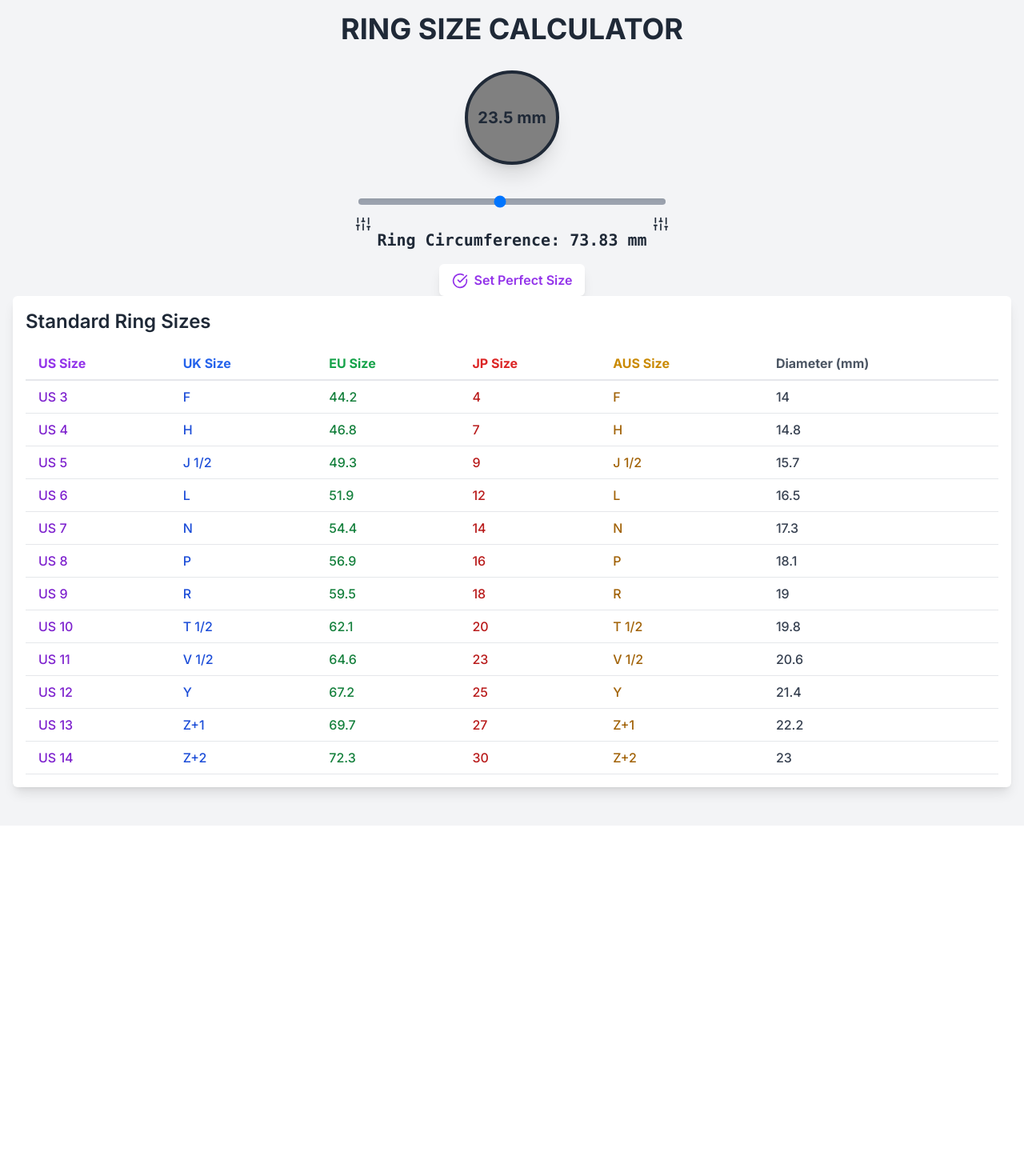
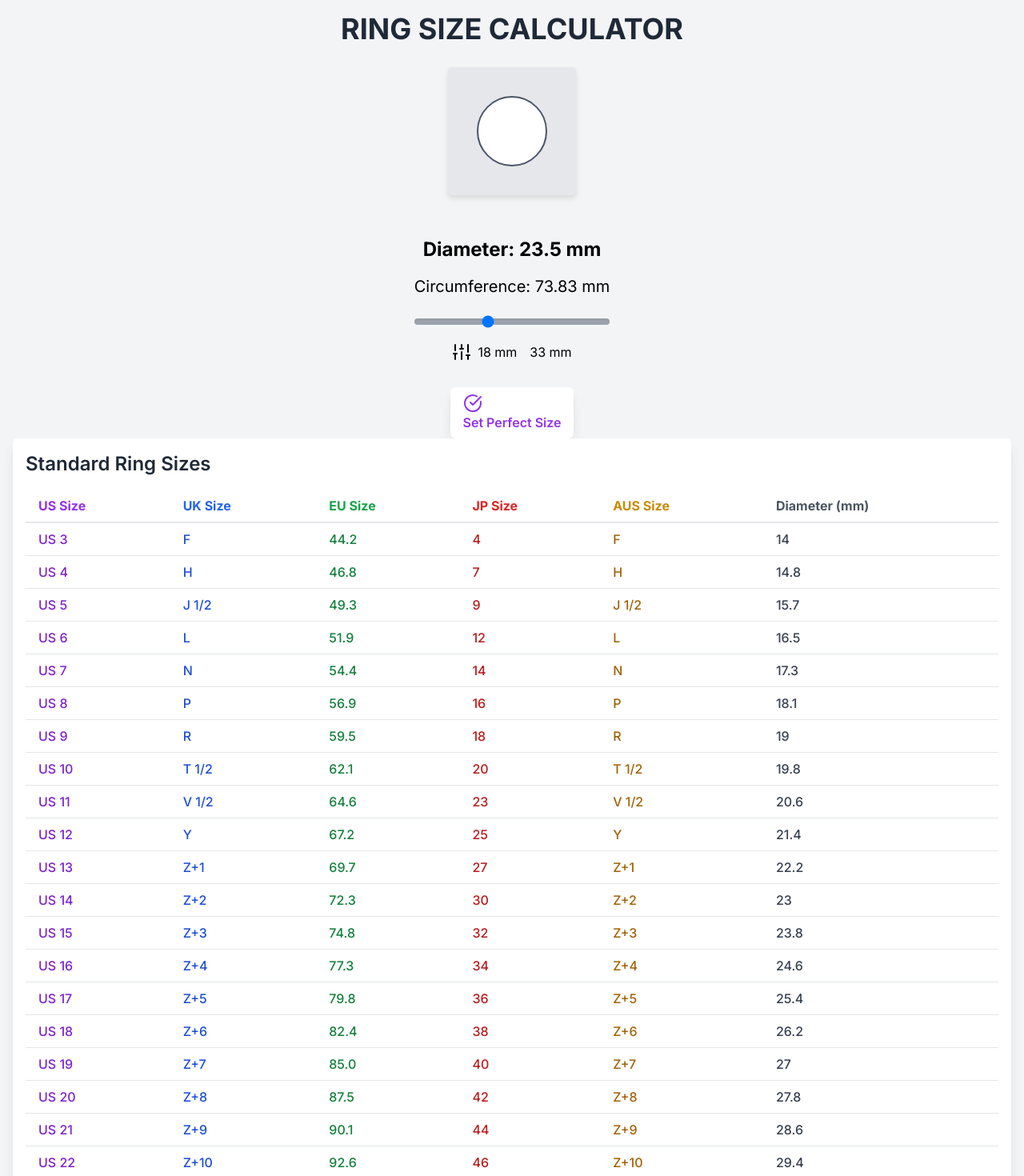
Before and after one commit to zabi076/RingSizeCalculator, a Next.js app: page / in a window 1280 px wide. Shown: the top 1470 px of the page at 80% size. Before the commit the page ends 1032 px from the top, so only its background shows below. Built offline with nearby package versions, Linux system fonts and the light colour scheme.

Commit message:
more size added

```diff
--- a/src/app/components/RingSliderPage.tsx
+++ b/src/app/components/RingSliderPage.tsx
@@ -4,8 +4,8 @@ import { Sliders, CheckCircle, Edit } from 'lucide-react';
 import Button from './button';
 
 const RingSlider = () => {
-  const [size, setSize] = useState(23.5); // Set initial size to middle of new range
-  const [perfectSize, setPerfectSize] = useState<number | null>(null);
+  const [size, setSize] = useState(23.5);
+  const [perfectSize, setPerfectSize] = useState(null);
   const [isEditing, setIsEditing] = useState(false);
 
   const handleSizeChange = (newSize: number) => {
@@ -20,8 +20,8 @@ const RingSlider = () => {
     setIsEditing(false);
   };
 
-  const handleTouchMove = (e: React.TouchEvent<HTMLInputElement>) => {
-    e.preventDefault(); // Prevent scrolling while sliding
+  const handleTouchMove = (e: React.TouchEvent) => {
+    e.preventDefault();
     const touch = e.touches[0];
     const slider = e.currentTarget;
     const rect = slider.getBoundingClientRect();
@@ -30,70 +30,81 @@ const RingSlider = () => {
     handleSizeChange(parseFloat(clampedSize.toFixed(1)));
   };
 
-  const calculateRingSize = (diameter: number) => {
+  const calculateRingCircumference = (diameter: number) => {
     return (diameter * Math.PI).toFixed(2);
   };
 
   return (
-    <div className="flex flex-col items-center justify-center w-full max-w-md">
-      <div className="relative mb-8">
+    <div className="flex flex-col items-center">
+      <div
+        className="w-40 h-40 bg-gray-200 rounded mb-8 mt-4 flex items-center justify-center relative"
+        style={{
+          pointerEvents: 'none',
+          padding: '20px',
+          boxShadow: '0 4px 6px rgba(0, 0, 0, 0.1)',
+          transform: 'translateY(-20px)'
+        }}
+      >
         <div
-          className="border-4 border-gray-800 rounded-full transition-all duration-300 ease-in-out shadow-xl"
-          style={{ width: `${size * 5}px`, height: `${size * 5}px`, backgroundColor: 'gray' }}
+          className="bg-white rounded-full"
+          style={{
+            width: `${size}mm`,
+            height: `${size}mm`,
+            border: '2px solid #4a5568'
+          }}
         ></div>
-        <div className="absolute inset-0 flex items-center justify-center text-gray-800 font-bold text-xl">
-          {size.toFixed(1)} mm
-        </div>
       </div>
-
-      <div className="w-64 md:w-96">
+      <div className="text-2xl font-bold mb-4">
+        Diameter: {size.toFixed(1)} mm
+      </div>
+      <div className="text-xl mb-4">
+        Circumference: {calculateRingCircumference(size)} mm
+      </div>
+      <div className="w-full max-w-md mb-4">
         <input
           type="range"
           min="18"
-          max="30"
+          max="33"
           step="0.1"
           value={size}
           onChange={(e) => handleSizeChange(parseFloat(e.target.value))}
           onTouchMove={handleTouchMove}
-          onTouchStart={(e) => e.preventDefault()} // Prevent scrolling on touch start
+          onTouchStart={(e) => e.preventDefault()}
           className="w-full h-2 bg-gray-400 rounded-lg appearance-none cursor-pointer shadow-inner"
         />
-        <div className="relative mt-2">
-          <div className="absolute left-0 -ml-1">
-            <Sliders size={20} className="text-gray-800" />
-          </div>
-          <div className="absolute right-0 -mr-1">
-            <Sliders size={20} className="text-gray-800" />
-          </div>
-        </div>
       </div>
-
-      <div className="mt-4 text-gray-800 text-xl font-semibold font-mono">
-        Ring Circumference: {calculateRingSize(size)} mm
+      <div className="flex items-center mb-4">
+        <Sliders className="mr-2" />
+        <span>18 mm</span>
+        <div className="flex-grow mx-2 h-px bg-gray-300"></div>
+        <span>33 mm</span>
       </div>
-
       {perfectSize === null || isEditing ? (
         <Button onClick={handleSetPerfectSize}>
           {isEditing ? (
             <>
-              <Edit size={20} className="inline-block mr-2" />
+              <CheckCircle className="mr-2" />
               Update Perfect Size
             </>
           ) : (
             <>
-              <CheckCircle size={20} className="inline-block mr-2" />
+              <CheckCircle className="mr-2" />
               Set Perfect Size
             </>
           )}
         </Button>
       ) : (
-        <div className="mt-4 text-gray-800 text-xl font-semibold">
-          Your Perfect Size: {calculateRingSize(perfectSize)} mm
+        <div className="text-lg mb-4">
+          Your Perfect Size:
+          <br />
+          Diameter: {perfectSize.toFixed(1)} mm
+          <br />
+          Circumference: {calculateRingCircumference(perfectSize)} mm
           <button
             onClick={() => setIsEditing(true)}
             className="ml-4 mt-2 px-4 py-2 bg-blue-500 text-white rounded-md font-semibold hover:bg-blue-600 transition-colors shadow-lg"
           >
-            <Edit size={20} className="inline-block mr-2" />
+            <Edit className="mr-2 inline" />
             Edit Size
           </button>
         </div>
--- a/src/app/components/SizeChartPage.tsx
+++ b/src/app/components/SizeChartPage.tsx
@@ -13,6 +13,16 @@ const standardRingSizes = [
   { size: 'US 12', diameter: 21.4, uk: 'Y', eu: '67.2', jp: '25', aus: 'Y' },
   { size: 'US 13', diameter: 22.2, uk: 'Z+1', eu: '69.7', jp: '27', aus: 'Z+1' },
   { size: 'US 14', diameter: 23.0, uk: 'Z+2', eu: '72.3', jp: '30', aus: 'Z+2' },
+  { size: 'US 15', diameter: 23.8, uk: 'Z+3', eu: '74.8', jp: '32', aus: 'Z+3' },
+  { size: 'US 16', diameter: 24.6, uk: 'Z+4', eu: '77.3', jp: '34', aus: 'Z+4' },
+  { size: 'US 17', diameter: 25.4, uk: 'Z+5', eu: '79.8', jp: '36', aus: 'Z+5' },
+  { size: 'US 18', diameter: 26.2, uk: 'Z+6', eu: '82.4', jp: '38', aus: 'Z+6' },
+  { size: 'US 19', diameter: 27.0, uk: 'Z+7', eu: '85.0', jp: '40', aus: 'Z+7' },
+  {size: 'US 20', diameter: 27.8, uk: 'Z+8', eu: '87.5', jp: '42', aus: 'Z+8' },
+  { size: 'US 21', diameter: 28.6, uk: 'Z+9', eu: '90.1', jp: '44', aus: 'Z+9' },
+  { size: 'US 22', diameter: 29.4, uk: 'Z+10', eu: '92.6', jp: '46', aus: 'Z+10' },
+  { size: 'US 23', diameter: 30.2, uk: 'Z+11', eu: '95.2', jp: '48', aus: 'Z+11' },
+  { size: 'US 24', diameter: 31.0, uk: 'Z+12', eu: '97.7', jp: '50', aus: 'Z+12' },
 ];
 
 const SizeChart = () => {
```
